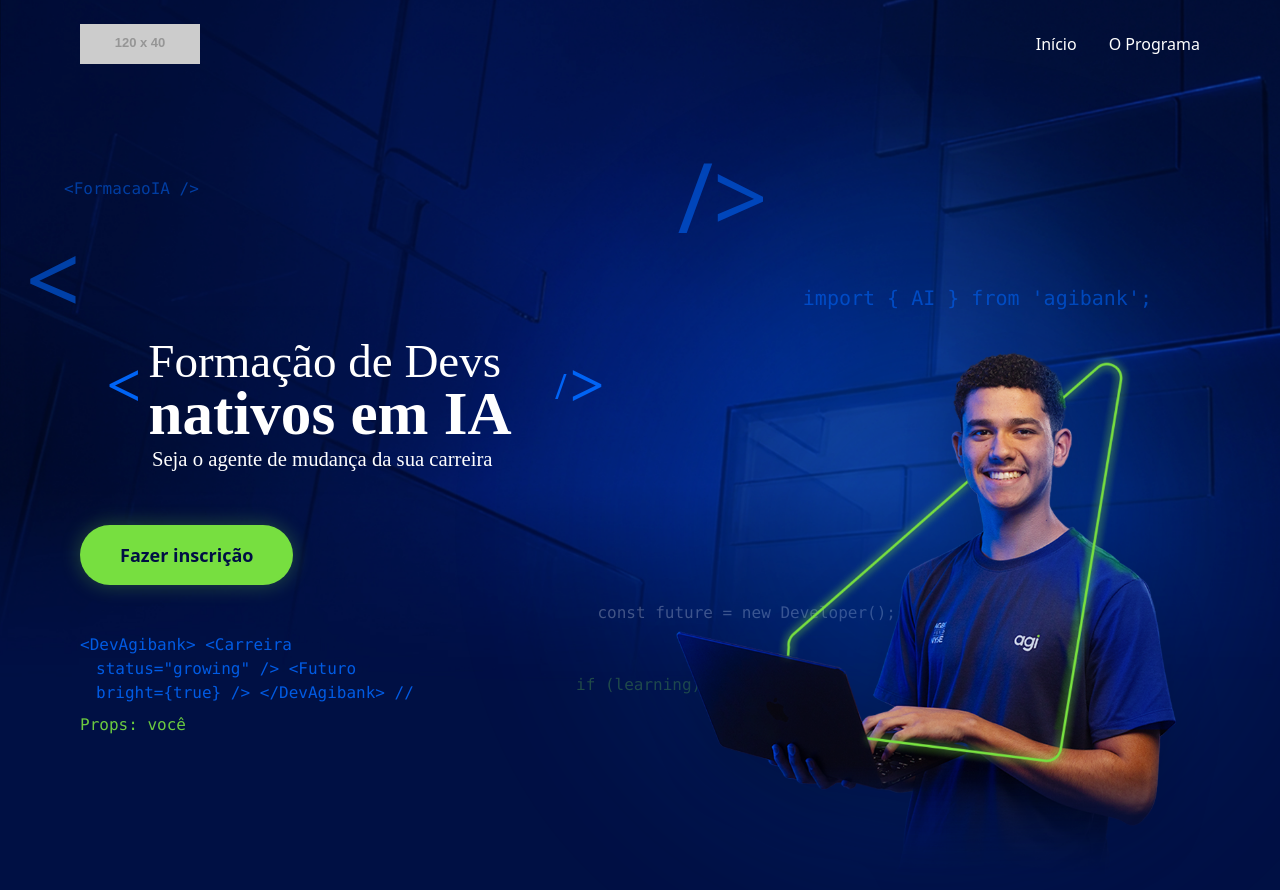
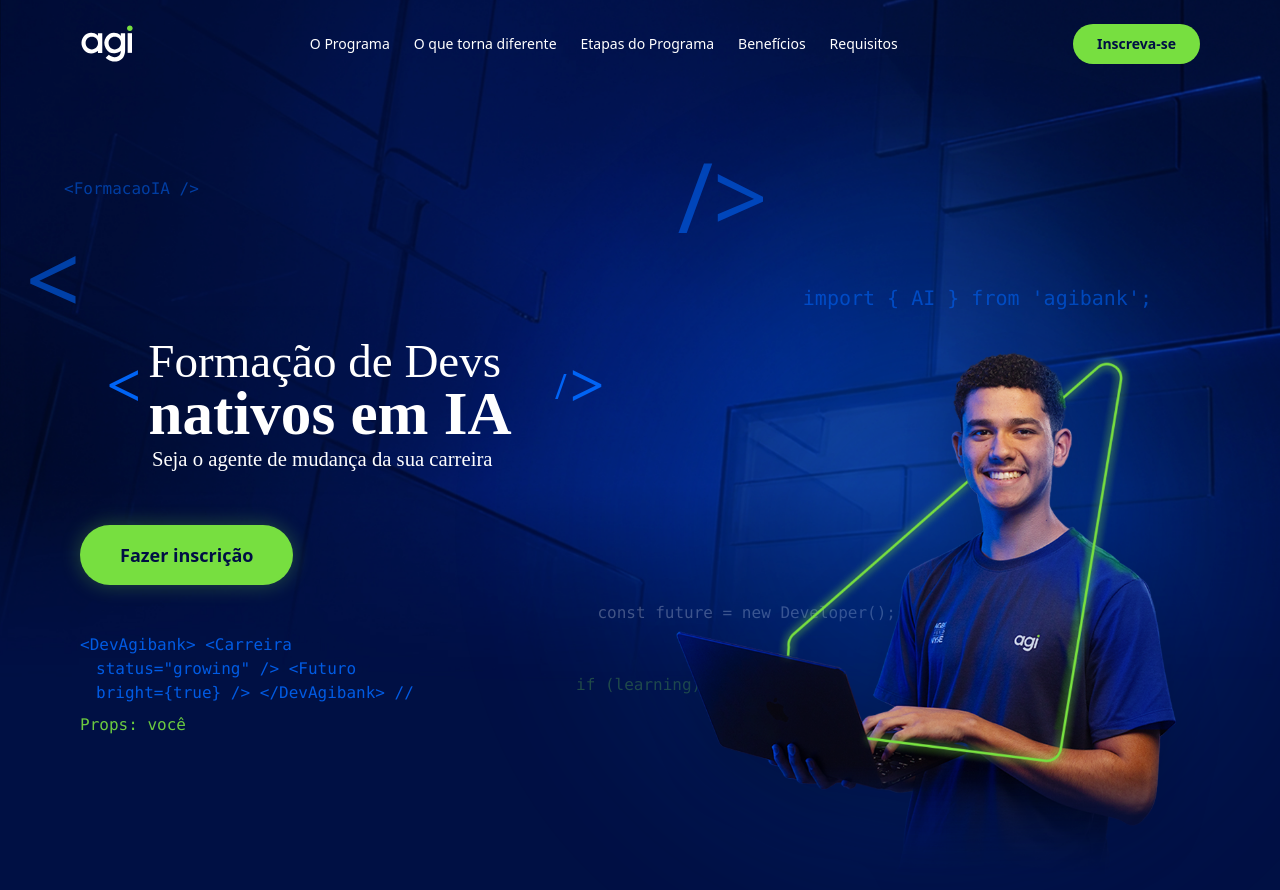
Before and after one commit to Uriel3coletivo/formacao-devs-ia, a Next.js app: page / in a window 1280 px wide. Shown: the top 890 px of the page. Built offline with nearby package versions, Linux system fonts and the light colour scheme.

Commit message:
Update Navigation.jsx

```diff
--- a/src/components/Navigation.jsx
+++ b/src/components/Navigation.jsx
@@ -3,25 +3,92 @@ import { useState, useEffect } from 'react'
 
 export default function Navigation() {
   const [scrolled, setScrolled] = useState(false)
+  const [menuOpen, setMenuOpen] = useState(false)
 
+  // Detecta o scroll para mudar a cor da barra
   useEffect(() => {
     const handleScroll = () => setScrolled(window.scrollY > 50)
     window.addEventListener('scroll', handleScroll)
     return () => window.removeEventListener('scroll', handleScroll)
   }, [])
 
+  // Função para deslizar suavemente até a seção
+  const scrollTo = (id) => {
+    setMenuOpen(false) // Fecha o menu mobile se estiver aberto
+    const element = document.getElementById(id)
+    if (element) {
+      element.scrollIntoView({ behavior: 'smooth' })
+    }
+  }
+
+  // Lista de links exata do seu layout
+  const menuItems = [
+    { label: 'O Programa', id: 'programa' },
+    { label: 'O que torna diferente', id: 'diferenciais' },
+    { label: 'Etapas do Programa', id: 'etapas' },
+    { label: 'Benefícios', id: 'beneficios' },
+    { label: 'Requisitos', id: 'requisitos' },
+  ]
+
   return (
-    <nav className={`fixed top-0 left-0 right-0 z-50 transition-all duration-300 ${scrolled ? 'bg-white/95 backdrop-blur-md shadow-lg' : 'bg-transparent'}`}>
-      <div className="container-custom">
-        <div className="flex justify-between items-center py-6">
-          <div className="text-2xl font-bold">
-            <img src="https://placehold.co/120x40/0064f5/ffffff?text=Agibank" alt="Agibank" className="h-10" />
+    <nav className={`fixed top-0 left-0 right-0 z-50 transition-all duration-300 ${scrolled ? 'bg-white shadow-lg py-4' : 'bg-transparent py-6'}`}>
+      <div className="container-custom relative">
+        <div className="flex justify-between items-center">
+
+          {/* Logo Inteligente (Volta pro topo ao clicar) */}
+          <div className="flex items-center cursor-pointer" onClick={() => window.scrollTo({ top: 0, behavior: 'smooth' })}>
+            <img
+              src={scrolled ? "/images/Logo-Agi.svg" : "/images/Logo-Agi-Branco.svg"}
+              alt="Agibank"
+              className="h-8 md:h-10 transition-all duration-300"
+            />
           </div>
-          <div className="hidden md:flex gap-8">
-            <button className={`font-medium transition-colors ${scrolled ? 'text-[#000f44] hover:text-[#0064f5]' : 'text-white hover:text-[#77df40]'}`}>Início</button>
-            <button className={`font-medium transition-colors ${scrolled ? 'text-[#000f44] hover:text-[#0064f5]' : 'text-white hover:text-[#77df40]'}`}>O Programa</button>
+
+          {/* Links Centralizados (Desktop) */}
+          <div className="hidden xl:flex gap-6 text-sm font-medium">
+            {menuItems.map((item) => (
+              <button
+                key={item.id}
+                onClick={() => scrollTo(item.id)}
+                className={`transition-colors ${scrolled ? 'text-[#000f44] hover:text-[#0064f5]' : 'text-white hover:text-[#77df40]'}`}
+              >
+                {item.label}
+              </button>
+            ))}
           </div>
+
+          {/* Botão CTA Menu (Desktop) */}
+          <div className="hidden xl:block">
+            <button className="bg-[#77df40] text-[#000f44] px-6 py-2.5 rounded-full font-bold text-sm hover:bg-[#0064f5] hover:text-white transition-all transform hover:scale-105 active:scale-95">
+              Inscreva-se
+            </button>
+          </div>
+
+          {/* Botão Menu Mobile Hamburguer */}
+          <button onClick={() => setMenuOpen(!menuOpen)} className={`xl:hidden flex flex-col gap-1.5 p-2 ${scrolled ? 'text-[#000f44]' : 'text-white'}`}>
+            <span className={`w-6 h-0.5 bg-current transition-all ${menuOpen ? 'rotate-45 translate-y-2' : ''}`} />
+            <span className={`w-6 h-0.5 bg-current transition-all ${menuOpen ? 'opacity-0' : ''}`} />
+            <span className={`w-6 h-0.5 bg-current transition-all ${menuOpen ? '-rotate-45 -translate-y-2' : ''}`} />
+          </button>
+
         </div>
+
+        {/* Dropdown Menu Mobile */}
+        <div className={`xl:hidden absolute top-full left-0 w-full bg-white shadow-xl transition-all duration-300 overflow-hidden flex flex-col items-center ${menuOpen ? 'max-h-[400px] py-6' : 'max-h-0 py-0'}`}>
+          {menuItems.map((item) => (
+            <button
+              key={item.id}
+              onClick={() => scrollTo(item.id)}
+              className="text-[#000f44] hover:text-[#0064f5] font-medium w-full text-center py-3"
+            >
+              {item.label}
+            </button>
+          ))}
+          <button className="bg-[#77df40] text-[#000f44] px-8 py-3 rounded-full font-bold text-sm mt-4 hover:bg-[#0064f5] hover:text-white transition-colors">
+            Inscreva-se
+          </button>
+        </div>
+
       </div>
     </nav>
   )
```
